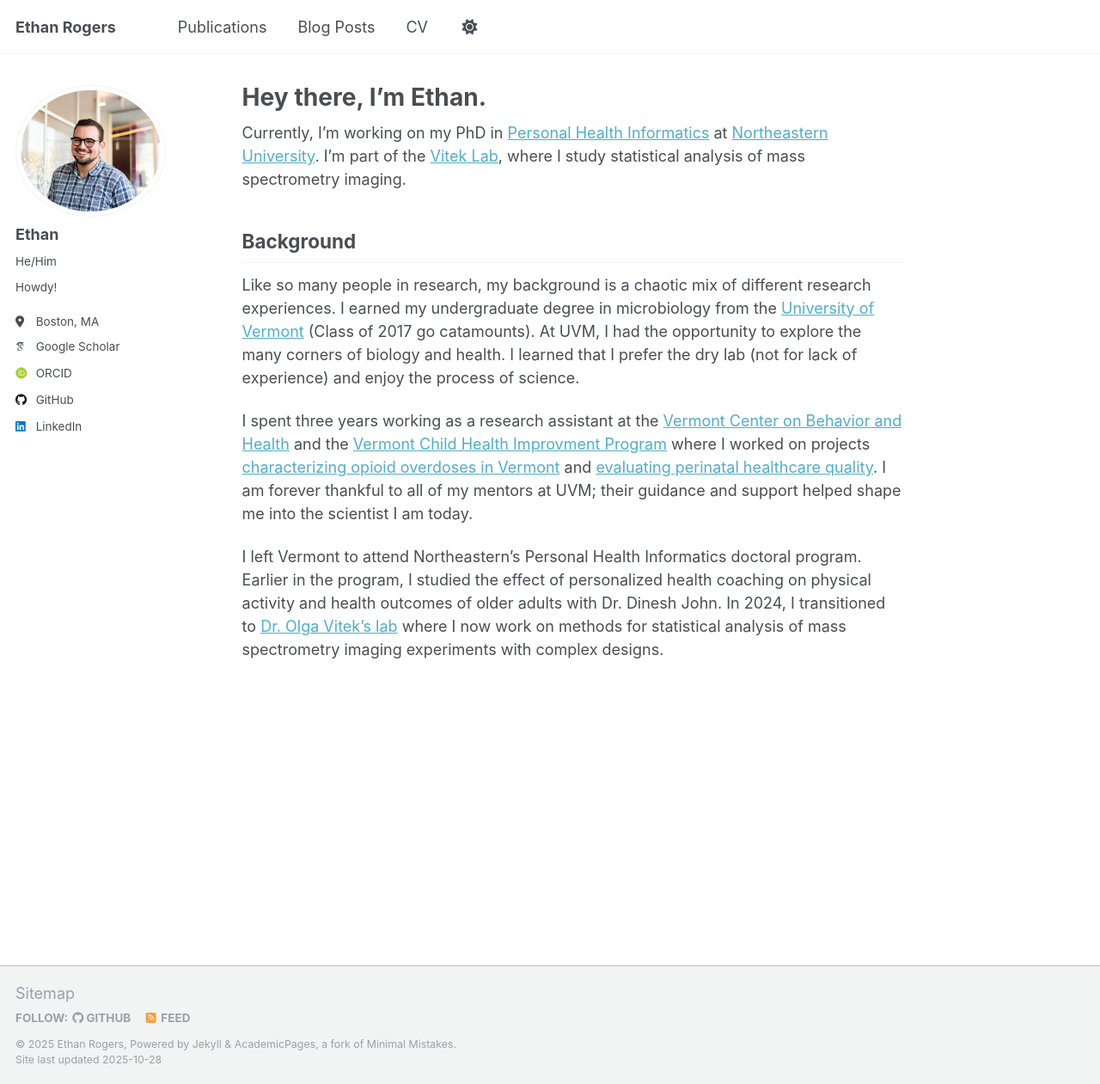
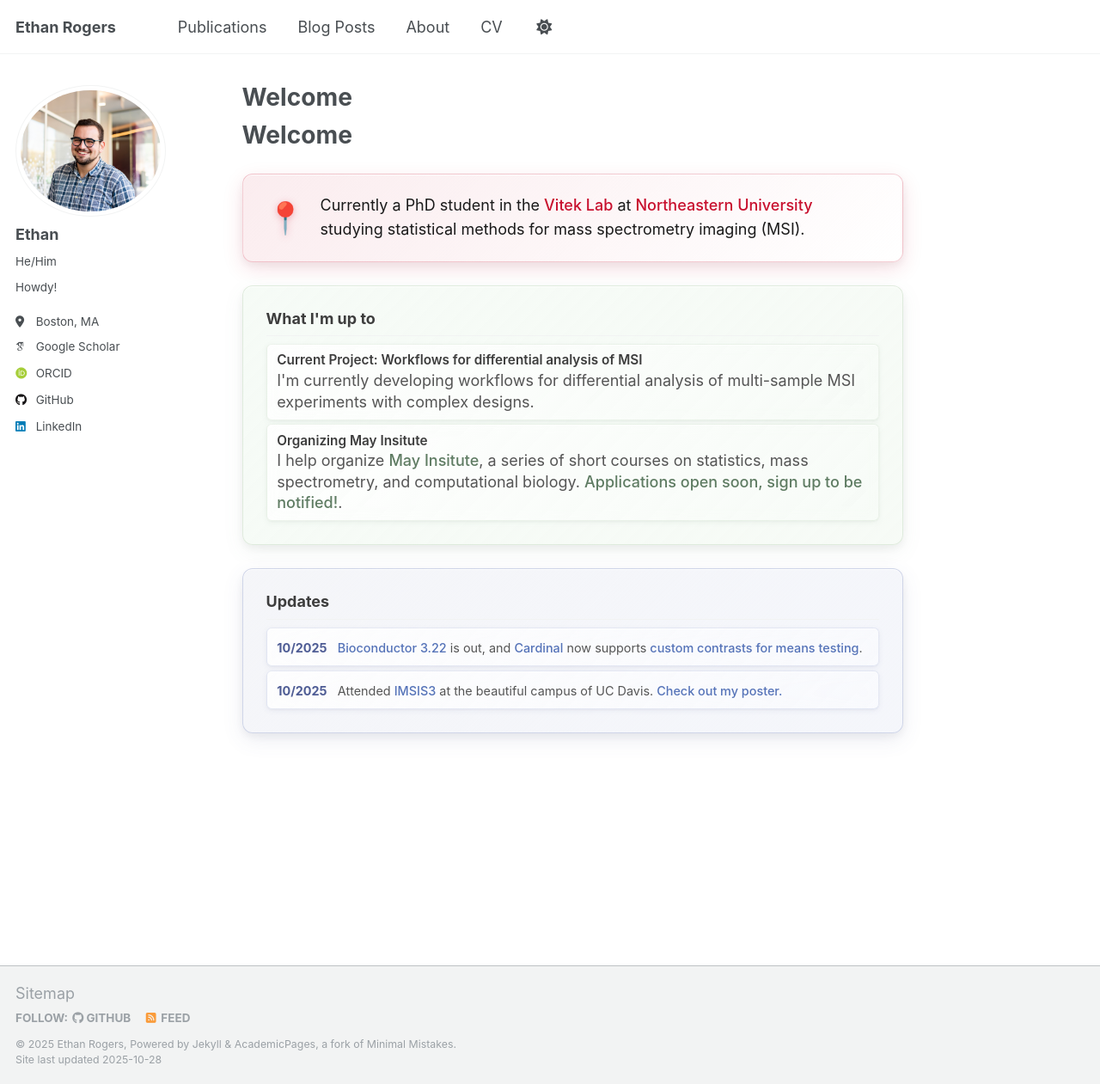
Before and after one commit to EBRogers/EBRogers.github.io, a Jekyll site: the page built from index.md, in a window 1280 px wide and 1261 px high. Shown: the whole window at 86% size. Built offline with Jekyll 4.4.1, drawn with Linux system fonts in a browser that asks for light colours; some web fonts are replaced; our own code applies the rules of GitHub Pages for plain Markdown files.

Commit message:
Redoing the homepage

```diff
--- a/_data/navigation.yml
+++ b/_data/navigation.yml
@@ -23,6 +23,9 @@ main:
   - title: "Blog Posts"
     url: /year-archive/
 
+  - title: "About"
+    url: /about/
+
   - title: "CV"
     url: /cv/
 
--- a/_pages/about.md
+++ b/_pages/about.md
@@ -1,10 +1,7 @@
 ---
-permalink: /
-title: "Hey there, I'm Ethan. "
+permalink: /about/
+title: "About"
 author_profile: true
-redirect_from:
-  - /about/
-  - /about.html
 ---
 Currently, I'm working on my PhD in [Personal Health Informatics](https://phi.khoury.northeastern.edu/) at [Northeastern University](https://www.northeastern.edu/). I'm part of the [Vitek Lab](https://olga-vitek-lab.khoury.northeastern.edu/), where I study statistical analysis of mass spectrometry imaging.
 
--- /dev/null
+++ b/_sass/layout/_highlights.scss
@@ -0,0 +1,368 @@
+/* ==========================================================================
+   Current Position Component
+   ========================================================================== */
+
+.current-position {
+  background: linear-gradient(135deg, rgba(200, 16, 46, 0.08) 0%, rgba(255, 255, 255, 0.9) 100%);
+  padding: 1.2rem 1.5rem;
+  border-radius: 12px;
+  box-shadow: 0 8px 24px rgba(200, 16, 46, 0.12),
+              0 4px 12px rgba(0, 0, 0, 0.06),
+              inset 0 1px 0 rgba(255, 255, 255, 0.8);
+  margin: 1.5rem 0;
+  border: 1px solid rgba(200, 16, 46, 0.2);
+  backdrop-filter: blur(10px);
+  transition: all 0.3s ease;
+  display: flex;
+  gap: 1rem;
+  align-items: center;
+
+  &:hover {
+    box-shadow: 0 12px 32px rgba(200, 16, 46, 0.15),
+                0 6px 16px rgba(0, 0, 0, 0.08),
+                inset 0 1px 0 rgba(255, 255, 255, 0.9);
+    transform: translateY(-1px);
+  }
+
+  &__icon {
+    flex-shrink: 0;
+    display: flex;
+    align-items: center;
+    justify-content: center;
+    font-size: 2rem;
+    filter: drop-shadow(0 2px 4px rgba(200, 16, 46, 0.3));
+  }
+
+  &__content {
+    flex: 1;
+    font-size: 1rem;
+    color: #1a1a1a;
+    line-height: 1.6;
+
+    a {
+      color: #C8102E;
+      text-decoration: none;
+      font-weight: 500;
+      transition: color 0.2s ease;
+
+      &:hover {
+        color: #9a0c23;
+        text-decoration: underline;
+      }
+    }
+  }
+}
+
+/* ==========================================================================
+   Highlights Box Component
+   ========================================================================== */
+
+.highlights-box {
+  background: linear-gradient(135deg, rgba(232, 245, 233, 0.4) 0%, rgba(241, 248, 240, 0.6) 100%);
+  padding: 1.5rem;
+  border-radius: 12px;
+  box-shadow: 0 8px 24px rgba(107, 142, 111, 0.08),
+              0 4px 12px rgba(0, 0, 0, 0.06),
+              inset 0 1px 0 rgba(255, 255, 255, 0.8);
+  margin: 1.5rem 0;
+  border: 1px solid rgba(168, 197, 163, 0.3);
+  backdrop-filter: blur(10px);
+  transition: box-shadow 0.3s ease;
+
+  &:hover {
+    box-shadow: 0 12px 32px rgba(107, 142, 111, 0.12),
+                0 6px 16px rgba(0, 0, 0, 0.08),
+                inset 0 1px 0 rgba(255, 255, 255, 0.9);
+  }
+
+  &__title {
+    color: #3d3d3d;
+    margin-top: 0;
+    font-size: 1rem;
+    border-bottom: 1px solid rgba(61, 61, 61, 0.2);
+    padding-bottom: 0.25rem;
+    margin-bottom: 0.5rem;
+  }
+
+  &__grid {
+    display: grid;
+    gap: 0.25rem;
+  }
+
+  &__item {
+    background: linear-gradient(135deg, rgba(255, 255, 255, 0.9) 0%, rgba(248, 252, 248, 0.8) 100%);
+    padding: 0.45rem 0.65rem;
+    border-radius: 6px;
+    border: 1px solid rgba(168, 197, 163, 0.2);
+    box-shadow: 0 2px 6px rgba(107, 142, 111, 0.08),
+                0 1px 3px rgba(0, 0, 0, 0.04),
+                inset 0 1px 0 rgba(255, 255, 255, 0.6);
+    backdrop-filter: blur(8px);
+    transition: all 0.2s ease;
+
+    &:hover {
+      transform: translateY(-1px);
+      box-shadow: 0 4px 10px rgba(107, 142, 111, 0.12),
+                  0 2px 5px rgba(0, 0, 0, 0.06),
+                  inset 0 1px 0 rgba(255, 255, 255, 0.8);
+      border-color: rgba(168, 197, 163, 0.4);
+    }
+
+    // Override global paragraph margins
+    p {
+      margin-bottom: 0;
+    }
+
+    h3 {
+      margin: 0 0 0.15rem 0;
+    }
+  }
+
+  &__item-title {
+    color: #3d3d3d;
+    margin: 0 0 0.15rem 0;
+    font-size: 0.85rem;
+    font-weight: 600;
+    line-height: 1.25;
+  }
+
+  &__item-text {
+    margin: 0;
+    line-height: 1.35;
+    font-size: 0.8rem;
+    color: #555;
+
+    a {
+      color: #5f7c63;
+      text-decoration: none;
+      font-weight: 500;
+      transition: color 0.2s ease;
+
+      &:hover {
+        color: #4a6350;
+        text-decoration: underline;
+      }
+    }
+  }
+}
+
+/* ==========================================================================
+   Updates Box Component
+   ========================================================================== */
+
+.updates-box {
+  background: linear-gradient(135deg, rgba(79, 93, 149, 0.06) 0%, rgba(242, 244, 250, 0.8) 100%);
+  padding: 1.5rem;
+  border-radius: 12px;
+  box-shadow: 0 8px 24px rgba(79, 93, 149, 0.1),
+              0 4px 12px rgba(0, 0, 0, 0.06),
+              inset 0 1px 0 rgba(255, 255, 255, 0.8);
+  margin: 1.5rem 0;
+  border: 1px solid rgba(95, 115, 180, 0.25);
+  backdrop-filter: blur(10px);
+  transition: box-shadow 0.3s ease;
+
+  &:hover {
+    box-shadow: 0 12px 32px rgba(79, 93, 149, 0.12),
+                0 6px 16px rgba(0, 0, 0, 0.08),
+                inset 0 1px 0 rgba(255, 255, 255, 0.9);
+  }
+
+  &__title {
+    color: #3d3d3d;
+    margin-top: 0;
+    font-size: 1rem;
+    border-bottom: 1px solid rgba(61, 61, 61, 0.2);
+    padding-bottom: 0.25rem;
+    margin-bottom: 0.5rem;
+  }
+
+  &__grid {
+    display: grid;
+    gap: 0.25rem;
+  }
+
+  &__item {
+    background: linear-gradient(135deg, rgba(255, 255, 255, 0.9) 0%, rgba(250, 251, 254, 0.8) 100%);
+    padding: 0.45rem 0.65rem;
+    border-radius: 6px;
+    border: 1px solid rgba(95, 115, 180, 0.15);
+    box-shadow: 0 2px 6px rgba(79, 93, 149, 0.08),
+                0 1px 3px rgba(0, 0, 0, 0.04),
+                inset 0 1px 0 rgba(255, 255, 255, 0.6);
+    backdrop-filter: blur(8px);
+    transition: all 0.2s ease;
+
+    &:hover {
+      transform: translateY(-1px);
+      box-shadow: 0 4px 10px rgba(79, 93, 149, 0.12),
+                  0 2px 5px rgba(0, 0, 0, 0.06),
+                  inset 0 1px 0 rgba(255, 255, 255, 0.8);
+      border-color: rgba(95, 115, 180, 0.3);
+    }
+
+    p {
+      margin-bottom: 0;
+    }
+  }
+
+  &__item-date {
+    font-weight: 700;
+    color: #4f5d95;
+    font-size: 0.8rem;
+    margin-right: 0.4rem;
+  }
+
+  &__item-text {
+    display: inline;
+    font-size: 0.8rem;
+    font-weight: 400;
+    color: #555;
+    line-height: 1.35;
+
+    a {
+      color: #5573b8;
+      text-decoration: none;
+      font-weight: 500;
+      transition: color 0.2s ease;
+
+      &:hover {
+        color: #3d5494;
+        text-decoration: underline;
+      }
+    }
+  }
+}
+
+/* ==========================================================================
+   Dark Theme Support
+   ========================================================================== */
+
+html[data-theme="dark"] {
+
+  .current-position {
+    background: linear-gradient(135deg, rgba(200, 16, 46, 0.15) 0%, rgba(26, 26, 26, 0.3) 100%);
+    border: 1px solid rgba(200, 16, 46, 0.4);
+    box-shadow: 0 8px 24px rgba(200, 16, 46, 0.2),
+                0 4px 12px rgba(0, 0, 0, 0.3),
+                inset 0 1px 0 rgba(255, 255, 255, 0.05);
+
+    &:hover {
+      box-shadow: 0 12px 32px rgba(200, 16, 46, 0.25),
+                  0 6px 16px rgba(0, 0, 0, 0.35),
+                  inset 0 1px 0 rgba(255, 255, 255, 0.08);
+    }
+
+    &__content {
+      color: #e8e8e8;
+
+      a {
+        color: #ff6b7f;
+
+        &:hover {
+          color: #ff8a9a;
+        }
+      }
+    }
+  }
+
+  .highlights-box {
+    background: linear-gradient(135deg, rgba(107, 142, 111, 0.1) 0%, rgba(74, 99, 80, 0.15) 100%);
+    border: 1px solid rgba(122, 155, 118, 0.25);
+    box-shadow: 0 8px 24px rgba(0, 0, 0, 0.3),
+                0 4px 12px rgba(0, 0, 0, 0.2),
+                inset 0 1px 0 rgba(255, 255, 255, 0.05);
+
+    &:hover {
+      box-shadow: 0 12px 32px rgba(0, 0, 0, 0.4),
+                  0 6px 16px rgba(0, 0, 0, 0.25),
+                  inset 0 1px 0 rgba(255, 255, 255, 0.08);
+    }
+
+    &__title {
+      color: #e8e8e8;
+      border-bottom-color: rgba(232, 232, 232, 0.2);
+    }
+
+    &__item {
+      background: linear-gradient(135deg, rgba(80, 100, 85, 0.3) 0%, rgba(60, 80, 65, 0.25) 100%);
+      border: 1px solid rgba(122, 155, 118, 0.2);
+      box-shadow: 0 2px 6px rgba(0, 0, 0, 0.25),
+                  0 1px 3px rgba(0, 0, 0, 0.15),
+                  inset 0 1px 0 rgba(255, 255, 255, 0.03);
+
+      &:hover {
+        box-shadow: 0 4px 10px rgba(0, 0, 0, 0.35),
+                    0 2px 5px rgba(0, 0, 0, 0.2),
+                    inset 0 1px 0 rgba(255, 255, 255, 0.06);
+        border-color: rgba(122, 155, 118, 0.35);
+      }
+    }
+
+    &__item-title {
+      color: #e8e8e8;
+    }
+
+    &__item-text {
+      color: #b8b8b8;
+
+      a {
+        color: #8fb894;
+
+        &:hover {
+          color: #a8c5a3;
+        }
+      }
+    }
+  }
+
+  .updates-box {
+    background: linear-gradient(135deg, rgba(79, 93, 149, 0.15) 0%, rgba(60, 70, 110, 0.2) 100%);
+    border: 1px solid rgba(95, 115, 180, 0.35);
+    box-shadow: 0 8px 24px rgba(0, 0, 0, 0.3),
+                0 4px 12px rgba(0, 0, 0, 0.2),
+                inset 0 1px 0 rgba(255, 255, 255, 0.05);
+
+    &:hover {
+      box-shadow: 0 12px 32px rgba(0, 0, 0, 0.4),
+                  0 6px 16px rgba(0, 0, 0, 0.25),
+                  inset 0 1px 0 rgba(255, 255, 255, 0.08);
+    }
+
+    &__title {
+      color: #e8e8e8;
+      border-bottom-color: rgba(232, 232, 232, 0.2);
+    }
+
+    &__item {
+      background: linear-gradient(135deg, rgba(70, 85, 130, 0.3) 0%, rgba(55, 65, 100, 0.25) 100%);
+      border: 1px solid rgba(95, 115, 180, 0.25);
+      box-shadow: 0 2px 6px rgba(0, 0, 0, 0.25),
+                  0 1px 3px rgba(0, 0, 0, 0.15),
+                  inset 0 1px 0 rgba(255, 255, 255, 0.03);
+
+      &:hover {
+        box-shadow: 0 4px 10px rgba(0, 0, 0, 0.35),
+                    0 2px 5px rgba(0, 0, 0, 0.2),
+                    inset 0 1px 0 rgba(255, 255, 255, 0.06);
+        border-color: rgba(95, 115, 180, 0.4);
+      }
+    }
+
+    &__item-date {
+      color: #8fa5d8;
+    }
+
+    &__item-text {
+      color: #b8b8b8;
+
+      a {
+        color: #7b9de8;
+
+        &:hover {
+          color: #a0b8f0;
+        }
+      }
+    }
+  }
+}
--- a/assets/css/main.scss
+++ b/assets/css/main.scss
@@ -35,6 +35,7 @@
     "layout/page",
     "layout/archive",
     "layout/sidebar",
+    "layout/highlights",
 
     "vendor/font-awesome/fontawesome",
     "vendor/font-awesome/solid",
--- /dev/null
+++ b/index.md
@@ -0,0 +1,58 @@
+---
+layout: single
+author_profile: true
+permalink: /
+---
+
+# Welcome
+
+<div class="current-position">
+  <div class="current-position__icon">
+    📍
+  </div>
+  <div class="current-position__content">
+    Currently a PhD student in the <a href="https://olga-vitek-lab.khoury.northeastern.edu/" target="_blank">Vitek Lab</a> at <a href="https://www.northeastern.edu/" target="_blank">Northeastern University</a> studying statistical methods for mass spectrometry imaging (MSI).
+  </div>
+</div>
+
+<div class="highlights-box">
+  <h2 class="highlights-box__title">What I'm up to</h2>
+
+  <div class="highlights-box__grid">
+
+    <div class="highlights-box__item">
+      <h3 class="highlights-box__item-title">Current Project: Workflows for differential analysis of MSI</h3>
+      <p class="highlights-box__item-text">I'm currently developing workflows for differential analysis of multi-sample MSI experiments with complex designs.</p>
+    </div>
+
+    <div class="highlights-box__item">
+      <h3 class="highlights-box__item-title">Organizing May Insitute</h3>
+      <p class="highlights-box__item-text">I help organize <a href="https://computationalproteomics.khoury.northeastern.edu" target="_blank">May Insitute</a>, a series of short courses on statistics, mass spectrometry, and computational biology. <a href="https://lp.constantcontactpages.com/sl/nhAT6uG/MIsubscribe" target="_blank">Applications open soon, sign up to be notified!</a>.</p>
+    </div>
+
+  </div>
+</div>
+
+<div class="updates-box">
+  <h2 class="updates-box__title">Updates</h2>
+
+  <div class="updates-box__grid">
+
+    <div class="updates-box__item">
+      <p>
+        <span class="updates-box__item-date">10/2025</span>
+        <span class="updates-box__item-text"><a href="https://bioconductor.org/developers/release-schedule/" target="_blank">Bioconductor 3.22</a> is out, and <a href="https://cardinalmsi.org" target="_blank">Cardinal</a> now supports <a href="/posts/contrasts" target="_blank">custom contrasts for means testing</a>.</span>
+      </p>
+    </div>
+
+    <div class="updates-box__item">
+      <p>
+        <span class="updates-box__item-date">10/2025</span>
+        <span class="updates-box__item-text">Attended <a href="https://imsis3.msimaging.science" target="_blank">IMSIS3</a> at the beautiful campus of UC Davis. <a href="/files/posters/IMSIS3_2025_EthanRogers.pdf" target="_blank">Check out my poster.</a></span>
+      </p>
+    </div>
+
+  </div>
+</div>
+
+<!-- Add your additional content here -->
```
Also changed, not shown: 1 other file.
